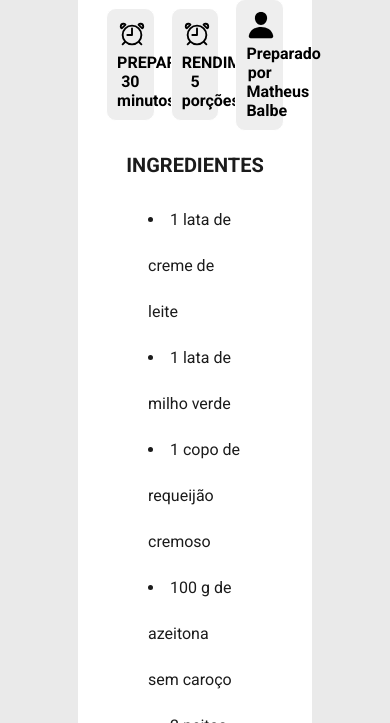
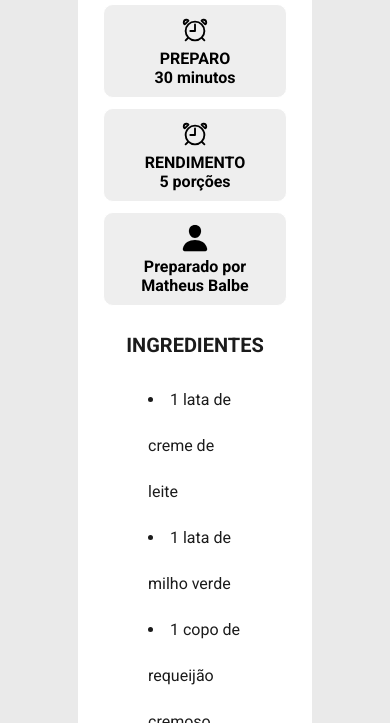
Before and after one commit to matheusbalbe/Site-de-receita, a plain HTML site: page index.html in a window 390 px wide. Shown: the part 377-1100 px from the top of the page. Drawn offline with nearby package versions, Linux system fonts and the light colour scheme.

Commit message:
ajustes responsividade

```diff
--- a/index.html
+++ b/index.html
@@ -27,19 +27,19 @@
         </figure>
       </div>
       <div id="infos-da-receita">
-        <div id="info1">
+        <div class="box-info" id="info1">
           <ion-icon name="alarm-outline"></ion-icon>
           <p>PREPARO</p>
           <p>30 minutos</p>
         </div>
 
-        <div id="info2">
+        <div class="box-info" id="info2">
           <ion-icon name="alarm-outline"></ion-icon>
           <p>RENDIMENTO</p>
           <p>5 porções</p>
         </div>
 
-        <div id="info3">
+        <div class="box-info" id="info3">
           <ion-icon name="person"></ion-icon>
           <p>Preparado por</p>
           <p>Matheus Balbe</p>
--- a/style.css
+++ b/style.css
@@ -18,34 +18,23 @@ body {
 }
 #infos-da-receita {
   display: flex;
+  flex-wrap: wrap;
   margin: 2px auto;
-  justify-content: space-between;
+  align-items: center;
+  justify-content: space-evenly;
   text-align: center;
   font-weight: 700;
 }
-#info1,
-#info2,
-#info3 {
-  width: 25%;
+.box-info {
+  width: 250px;
   padding: 10px;
-  margin: auto;
+  margin: 5px;
+  justify-content: center;
   background: #eee;
   border: 1px solid #fff;
   border-radius: 10px;
+}
 
-  /* justify-content: center; Alinha ao centro da pagina
-align-items: center; Alinha ao centro(main) da caixa */
-}
-/* #infos-da-receita{
-    margin: auto;
-    box-sizing: border-box;
-    background-color: #8f8f8f;
-    height: 80px;
-    text-align: center;
-    justify-content: center;
-    width: 100px;
-    border-radius: 10px;
-    padding: 10px; }*/
 ion-icon {
   height: 30px;
   width: 30px;
```
